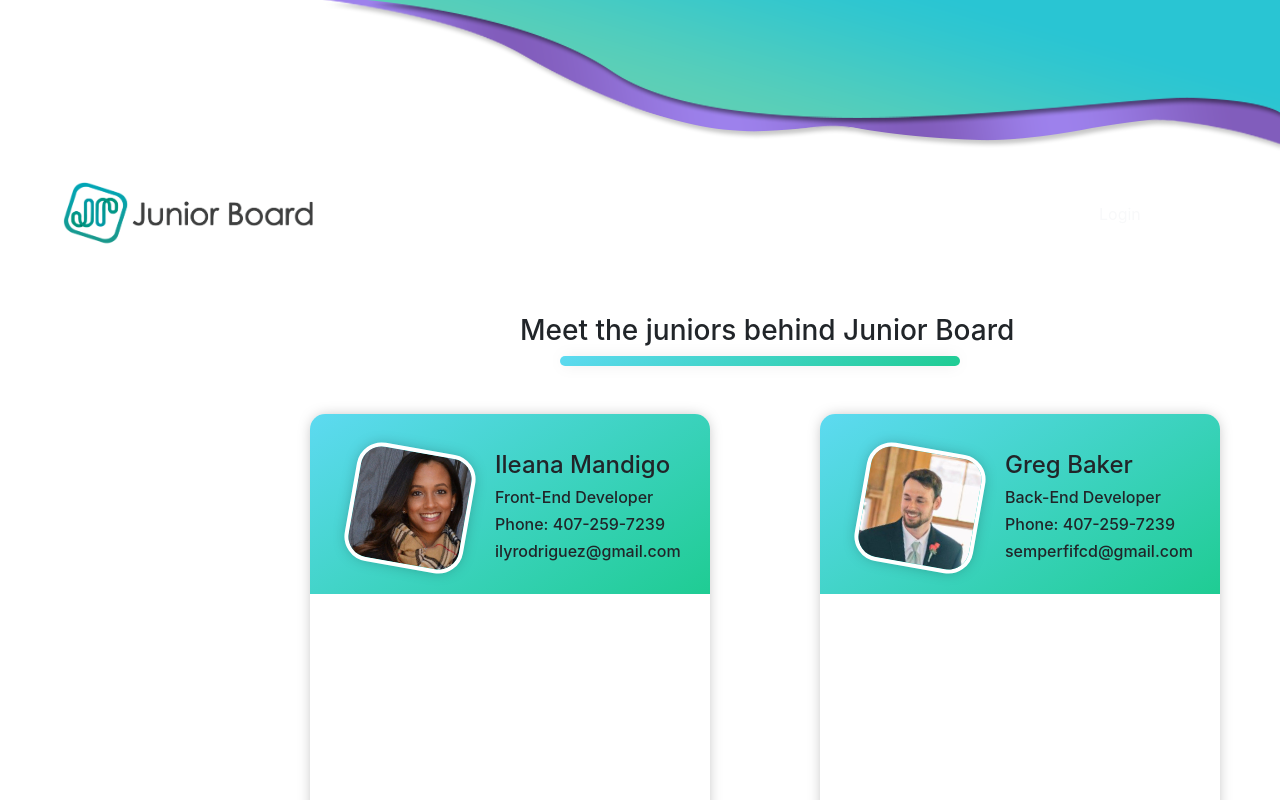
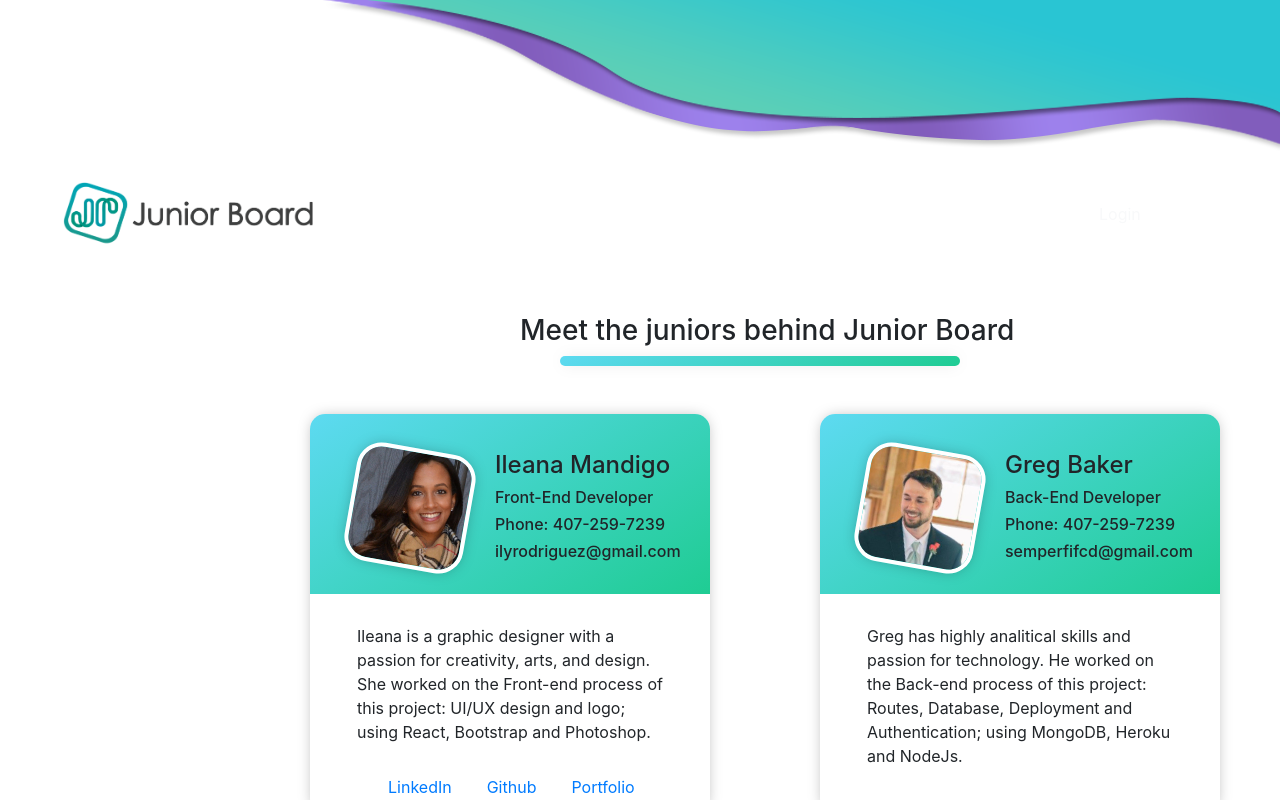
Before and after one commit to gijp-technologies/junior-board, a React (Create React App) app in the folder client/: page /about in a window 1280 px wide. Shown: the top 800 px of the page. Built offline with nearby package versions, Linux system fonts and the light colour scheme.

Commit message:
Finishing touches.

```diff
--- a/client/src/Pages/About.js
+++ b/client/src/Pages/About.js
@@ -19,7 +19,7 @@ const About = () => {
                     <div className='team-cards'>
                         <div className='team-card-header'>
                             <div className='image-placeholder-about'>
-                                <img alt='Ileana Mandigo' src={require('../Images/ileana.jpg')} className='ileana-pic' />
+                                <img alt='Ileana Mandigo' src={require('../Images/ileana.jpg')} className='member-pic' />
                             </div>
                             <div className="member-info">
                                 <h4>Ileana Mandigo</h4>
@@ -28,12 +28,22 @@ const About = () => {
                                 <h6>ilyrodriguez@gmail.com</h6>
                             </div>
                         </div>
+                        <div className="responsabilies">
+                            <p>Ileana is a graphic designer with a passion for creativity, arts, and design.
+                            She worked on the Front-end process of this project: UI/UX design and logo; using React, Bootstrap and Photoshop.</p>
+
+                        </div>
+                            <div className="member-footer">
+                                <a href="https://www.linkedin.com/in/ileana-mandigo/" target="blank">LinkedIn</a>
+                                <a href="https://github.com/ilyrodriguez" target="blank">Github</a>
+                                <a href="https://ilyrodriguez.github.io/portfolio/" target="blank">Portfolio</a>
+                            </div>
                         </div>
 
                         <div className='team-cards'>
                             <div className='team-card-header'>
                                 <div className='image-placeholder-about'>
-                                <img alt='Greg Baker' src={require('../Images/greg.jpg')} className='ileana-pic'/>
+                                    <img alt='Greg Baker' src={require('../Images/greg.jpg')} className='member-pic' />
                                 </div>
                                 <div className="member-info">
                                     <h4 >Greg Baker</h4>
@@ -41,6 +51,18 @@ const About = () => {
                                     <h6>Phone: 407-259-7239</h6>
                                     <h6>semperfifcd@gmail.com</h6>
                                 </div>
+                            </div>
+                            <div className="responsabilies">
+                            <p>Greg has highly analitical skills and passion for technology.
+                                He worked on the Back-end process of this project: Routes, Database, Deployment and Authentication;
+                                using MongoDB, Heroku and NodeJs.
+                            </p>
+
+                        </div>
+                            <div className="member-footer">
+                                <a href="https://www.linkedin.com/in/greg-baker-48ab9717b/" target="blank">LinkedIn</a>
+                                <a href="https://github.com/BakedALake" target="blank">Github</a>
+                                <a href="https://bakedalake.github.io/BakedALake/portfolio.html" target="blank">Portfolio</a>
                             </div>
                         </div>
 
--- a/client/src/Pages/EditForm.js
+++ b/client/src/Pages/EditForm.js
@@ -146,22 +146,22 @@ class EditForm extends Component {
 
                     <Row>
                         <Form.Group as={Col} controlId="formGridpicture">
-                            <Form.Label> Link to your picture </Form.Label>
-                            <Form.Control type="text" name="picture" placeholder="Link to picture" value={this.state.picture} onChange={this.handleChange} />
+                            <Form.Label> LinkedIn Picture Url </Form.Label>
+                            <Form.Control type="text" name="picture" placeholder="Link to linkedIn picture" value={this.state.picture} onChange={this.handleChange} />
                         </Form.Group>
                         <Form.Group as={Col} controlId="formGridlink1">
-                            <Form.Label> Link </Form.Label>
-                            <Form.Control type="text" name="link1" placeholder="Portfolio, LinkedIn, github" value={this.state.link1} onChange={this.handleChange} />
+                            <Form.Label> Link to LinkedIn</Form.Label>
+                            <Form.Control type="text" name="link1" placeholder="LinkedIn" value={this.state.link1} onChange={this.handleChange} />
                         </Form.Group>
                     </Row>
                     <Row>
                         <Form.Group as={Col} controlId="formGridlink1">
-                            <Form.Label> Link </Form.Label>
-                            <Form.Control type="text" name="link2" placeholder="Portfolio, LinkedIn, github" value={this.state.link2} onChange={this.handleChange} />
+                            <Form.Label> Link to Github </Form.Label>
+                            <Form.Control type="text" name="link2" placeholder="Github" value={this.state.link2} onChange={this.handleChange} />
                         </Form.Group>
                         <Form.Group as={Col} controlId="formGridlink2">
-                            <Form.Label> Link </Form.Label>
-                            <Form.Control type="text" name="link3" placeholder="Portfolio, LinkedIn, github" value={this.state.link3} onChange={this.handleChange} />
+                            <Form.Label> Link to Portfolio</Form.Label>
+                            <Form.Control type="text" name="link3" placeholder="Portfolio" value={this.state.link3} onChange={this.handleChange} />
                         </Form.Group>
                     </Row>
                     <Row>
--- a/client/src/Pages/Form.js
+++ b/client/src/Pages/Form.js
@@ -114,22 +114,22 @@ class JuniorForm extends Component {
 
                     <Row>
                         <Form.Group as={Col} controlId="formGridpicture">
-                            <Form.Label> Link to your picture </Form.Label>
-                            <Form.Control type="text" name="picture" placeholder="Link to picture" value={this.state.picture} onChange={this.handleChange} />
+                            <Form.Label> LinkedIn Picture Url </Form.Label>
+                            <Form.Control type="text" name="picture" placeholder="Link to linkedIn picture" value={this.state.picture} onChange={this.handleChange} />
                         </Form.Group>
                         <Form.Group as={Col} controlId="formGridlink1">
-                            <Form.Label> Link </Form.Label>
-                            <Form.Control type="text" name="link1" placeholder="Portfolio, LinkedIn, github" value={this.state.link1} onChange={this.handleChange} />
+                            <Form.Label> Link to LinkedIn</Form.Label>
+                            <Form.Control type="text" name="link1" placeholder="LinkedIn" value={this.state.link1} onChange={this.handleChange} />
                         </Form.Group>
                     </Row>
                     <Row>
                         <Form.Group as={Col} controlId="formGridlink1">
-                            <Form.Label> Link </Form.Label>
-                            <Form.Control type="text" name="link2" placeholder="Portfolio, LinkedIn, github" value={this.state.link2} onChange={this.handleChange} />
+                            <Form.Label> Link to Github </Form.Label>
+                            <Form.Control type="text" name="link2" placeholder="Github" value={this.state.link2} onChange={this.handleChange} />
                         </Form.Group>
                         <Form.Group as={Col} controlId="formGridlink2">
-                            <Form.Label> Link </Form.Label>
-                            <Form.Control type="text" name="link3" placeholder="Portfolio, LinkedIn, github" value={this.state.link3} onChange={this.handleChange} />
+                            <Form.Label> Link to Portfolio</Form.Label>
+                            <Form.Control type="text" name="link3" placeholder="Portfolio" value={this.state.link3} onChange={this.handleChange} />
                         </Form.Group>
                     </Row>
                     <Row>
--- a/client/src/Pages/Style.css
+++ b/client/src/Pages/Style.css
@@ -80,7 +80,7 @@
 
 .team-cards{
     width: 400px;
-    height: 500px;
+    height: 400px;
     margin-top: 155px;
     margin-left: 110px;
     margin-bottom: 100px;
@@ -115,7 +115,7 @@
     -webkit-transform: rotate(25deg);
     transform: rotate(10deg);
 }
-.ileana-pic{
+.member-pic{
     width: 120px;
     border-radius: 25px;
     border: 4px solid white;
@@ -136,8 +136,14 @@
     margin-left: 120px;
     margin-top: 7px;
 }
-/* .team-email{
-    margin-left: 30px;
-    margin-top: -35px !important;
-    z-index: 5;
-} */
+.member-footer {
+    margin-top: -25px;
+    margin-left: 88px;
+    position: relative;
+    border-top: none !important;
+}
+.responsabilies{
+    padding: 40px;
+    margin-left: 7px;
+    margin-top: -10px;
+}
--- a/client/src/components/Cards/Cards.js
+++ b/client/src/components/Cards/Cards.js
@@ -23,6 +23,7 @@ class Juniors extends Component {
 
     render() {
         const users = this.state.users;
+        const avatarPic = require("../../Images/avatar.png")
 
             return (
                 <div>
@@ -31,11 +32,11 @@ class Juniors extends Component {
                             <row>
                                 {/* IMAGE GOES HERE: */}
                                 <div className="card-background">
-                                <div className="image-placeholder"><img src={dev.picture} alt={dev.firstName}></img></div>
+                                    <img src={dev.picture} src={dev.picture ? '' : avatarPic} alt={dev.firstName} className="jr-images" />
                                     <div className="card-info" >
                                         <h4 className="junior-name">{dev.firstName + " " + dev.lastName}</h4>
                                         <h5 className="junior-location">{dev.city + ", " + dev.state}</h5>
-                                    <p>
+                                        <p className="jr-ph-mail">
                                             Phone: {" " + dev.phone}
                                             <br />
                                             Email: {" " + dev.email}
--- a/client/src/components/Description/Style.css
+++ b/client/src/components/Description/Style.css
@@ -1,4 +1,3 @@
-
 .description-heading {
     position: absolute;
     width: 570px;
@@ -16,5 +15,6 @@
 .description{
     margin-block-start: 180px;
     position: absolute;
-    width: 560px;
+    width: 570px;
+    font-size: 16px;
 }
--- a/client/src/components/Footer/Footer.js
+++ b/client/src/components/Footer/Footer.js
@@ -2,7 +2,7 @@ import React, { Component } from 'react';
 import logo from '../../Images/logo.png';
 import { Row } from "react-bootstrap";
 import { FontAwesomeIcon } from '@fortawesome/react-fontawesome';
-import { faGithubSquare, faLinkedin } from '@fortawesome/free-brands-svg-icons';
+import { faGithubSquare } from '@fortawesome/free-brands-svg-icons';
 import './Style.css';
 
 
@@ -13,8 +13,7 @@ class Footer extends Component {
                     <img className='footer-image' alt='Junior Board' src={logo} />
                     <div className='footer-text'>Junior Board 2019</div>
                     <div className="icons-area">
-                    <FontAwesomeIcon icon={faGithubSquare} className="icons" />
-                    <FontAwesomeIcon icon={faLinkedin} className="icons" />
+                    <a href="https://github.com/gijp-technologies/junior-board" target="blank"><FontAwesomeIcon icon={faGithubSquare} className="icons" /></a>
                     </div>
             </footer>
         );
--- a/client/src/components/Navbar/Nav.js
+++ b/client/src/components/Navbar/Nav.js
@@ -11,7 +11,7 @@ class Nav extends Component {
                 <Navbar.Brand href="/"><img id="nav-logo" alt="Jr Board" src={require('../../Images/juniorboardlogo.png')}></img></Navbar.Brand>
                 <Navbar.Toggle />
                 <Navbar.Collapse className="justify-content-end">
-                         <Button variant="outline-light" className="google-login nav-btn" href="#login">Login</Button>
+                         <Button variant="outline-light" className="google-login nav-btn" href="/form">Login</Button>
                          <Button variant="outline-light" className="nav-btn" href="/About">About</Button>
                 </Navbar.Collapse>
             </Navbar>
```
Also changed, not shown: client/src/components/Cards/Style.css (+23 -12 lines), client/src/components/Description/Description.js (+13 -7 lines). Lines whose indentation alone changed are shown as unchanged.
